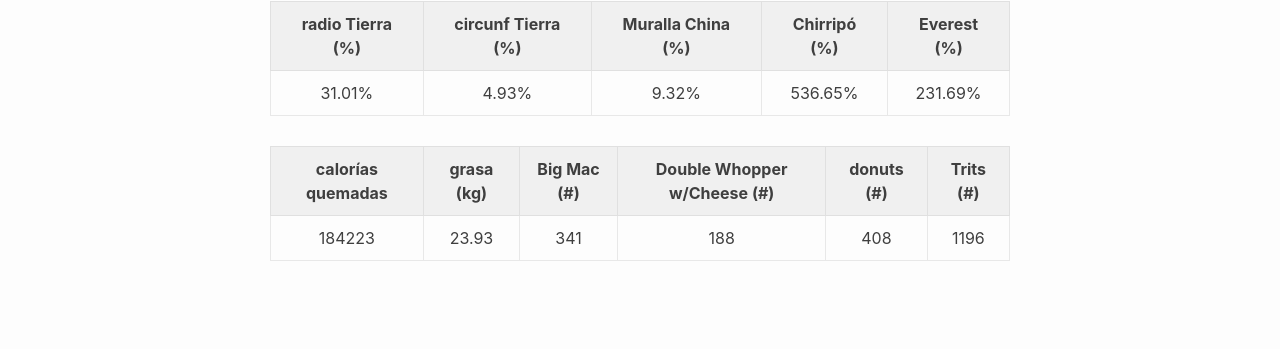
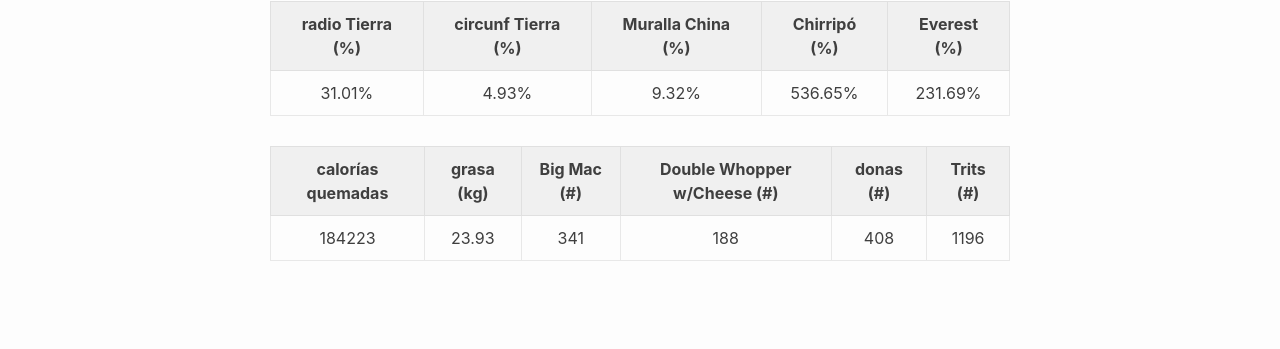
Before and after one commit to eguevaralopez/eguevaralopez.github.io, a Jekyll site: the page built from running.md, in a window 1280 px wide. Shown: the part 416-765 px from the top of the page. Built offline with Jekyll 4.4.1, drawn with Linux system fonts in a browser that asks for light colours.

Commit message:
add running stats

```diff
--- a/running.md
+++ b/running.md
@@ -17,6 +17,6 @@
 |:---------------:|:-----------------:|:----------------:|:-----------:|:----------:|
 | 31.01%          |	4.93%	            | 9.32%	           | 536.65%     |	231.69%    |
 
-| calorías quemadas | grasa (kg) | Big Mac (#)| Double Whopper w/Cheese (#)| donuts (#)| Trits (#) |
-|:-----------------:|:----------:|:----------:|:--------------------------:|:---------:|:---------:|
-| 184223            |	23.93      |	341       | 188	                       | 408       | 1196      |
+| calorías quemadas | grasa (kg) | Big Mac (#)| Double Whopper w/Cheese (#)| donas (#)| Trits (#) |
+|:-----------------:|:----------:|:----------:|:--------------------------:|:--------:|:---------:|
+| 184223            |	23.93      |	341       | 188	                       | 408      | 1196      |
```
